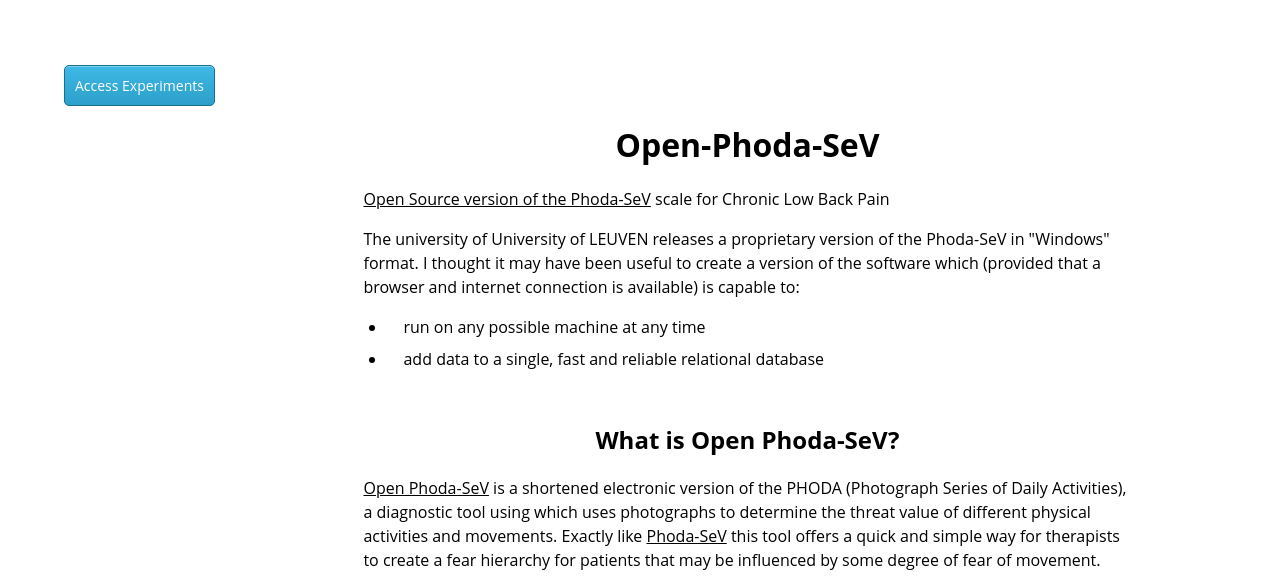
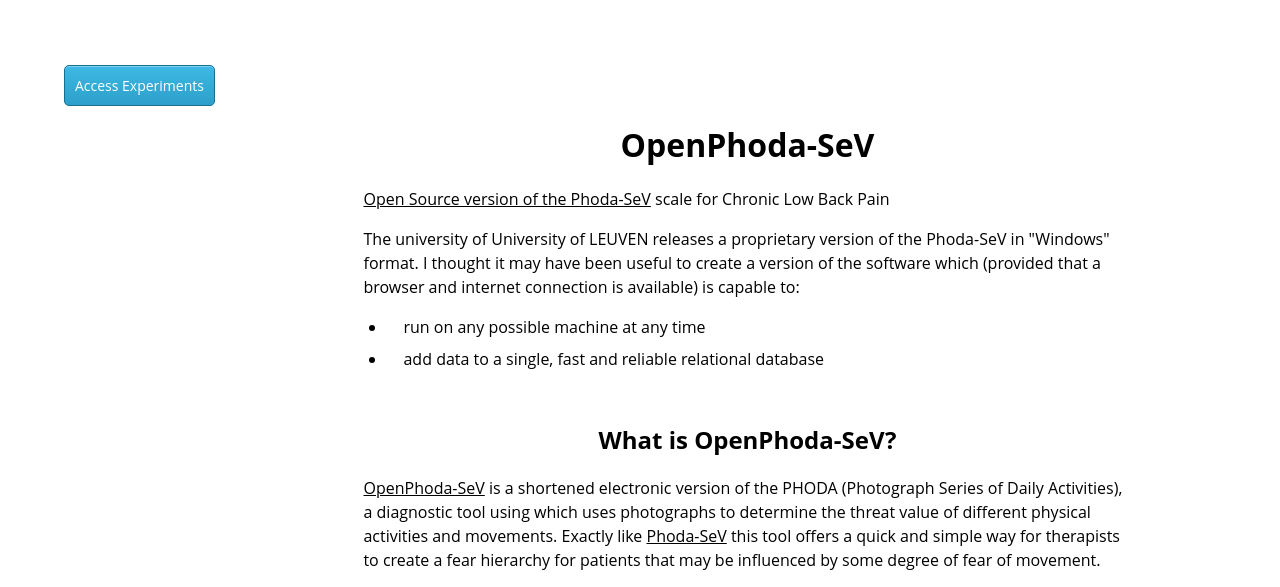
Before and after one commit to artoo-git/OpenPhoda-SeV, a PHP site: page /index.php in a window 1280 px wide. Shown: the part 798-1385 px from the top of the page. Run offline with PHP 8.4, Linux system fonts and the light colour scheme; a stand-in replaces the project's code that opens the database connection; some web fonts are replaced.

Commit message:
updated name

```diff
--- a/translations/en.php
+++ b/translations/en.php
@@ -8,9 +8,9 @@
 define("MESSAGE_EXPERIMENT_EMPTY;", "Experiment field was empty");
 define("MESSAGE_PASSWORD_EMPTY", "Password field was empty");
 define('LANDING_PAGE', '
-	<h1 id="openphodasev">Open-Phoda-SeV</h1>
+	<h1 id="openphodasev">OpenPhoda-SeV</h1>
 
-	<p><a href="https://github.com/artoo-git/Open-Phoda-SeV">Open Source version of the Phoda-SeV</a> scale for Chronic Low Back Pain</p>
+	<p><a href="https://github.com/artoo-git/OpenPhoda-SeV">Open Source version of the Phoda-SeV</a> scale for Chronic Low Back Pain</p>
 
 	<p>The university of University of LEUVEN releases a proprietary version of the Phoda-SeV in "Windows" format. I thought it may have been useful to create a version of the software which (provided that a browser and internet connection is available) is capable to:</p>
 
@@ -20,9 +20,9 @@
 	<li>add data to a single, fast and reliable relational database</li>
 	</ul>
 
-	<h2 id="whatisopenphodasev">What is Open Phoda-SeV?</h2>
+	<h2 id="whatisopenphodasev">What is OpenPhoda-SeV?</h2>
 
-	<p><a href="https://github.com/artoo-git/Open-Phoda-SeV">Open Phoda-SeV</a> is a shortened electronic version of the PHODA (Photograph Series of Daily Activities), a diagnostic tool using which uses photographs to determine the threat value of different physical activities and movements. Exactly like <a href="https://ppw.kuleuven.be/ogp/labfacilities">Phoda-SeV</a> this tool offers a quick and simple way for therapists to create a fear hierarchy for patients that may be influenced by some degree of fear of movement. </p>
+	<p><a href="https://github.com/artoo-git/OpenPhoda-SeV">OpenPhoda-SeV</a> is a shortened electronic version of the PHODA (Photograph Series of Daily Activities), a diagnostic tool using which uses photographs to determine the threat value of different physical activities and movements. Exactly like <a href="https://ppw.kuleuven.be/ogp/labfacilities">Phoda-SeV</a> this tool offers a quick and simple way for therapists to create a fear hierarchy for patients that may be influenced by some degree of fear of movement. </p>
 
 	<h2 id="minimumrequirement">Minimum Requirement</h2>
 
--- a/views/main.php
+++ b/views/main.php
@@ -4,7 +4,7 @@
 
 <div style="text-align:left" class="boxcenter">
 	<div class="menu" >
-		Open Phoda-SeV
+		OpenPhoda-SeV
 	</div>
 	<div >
 
```
